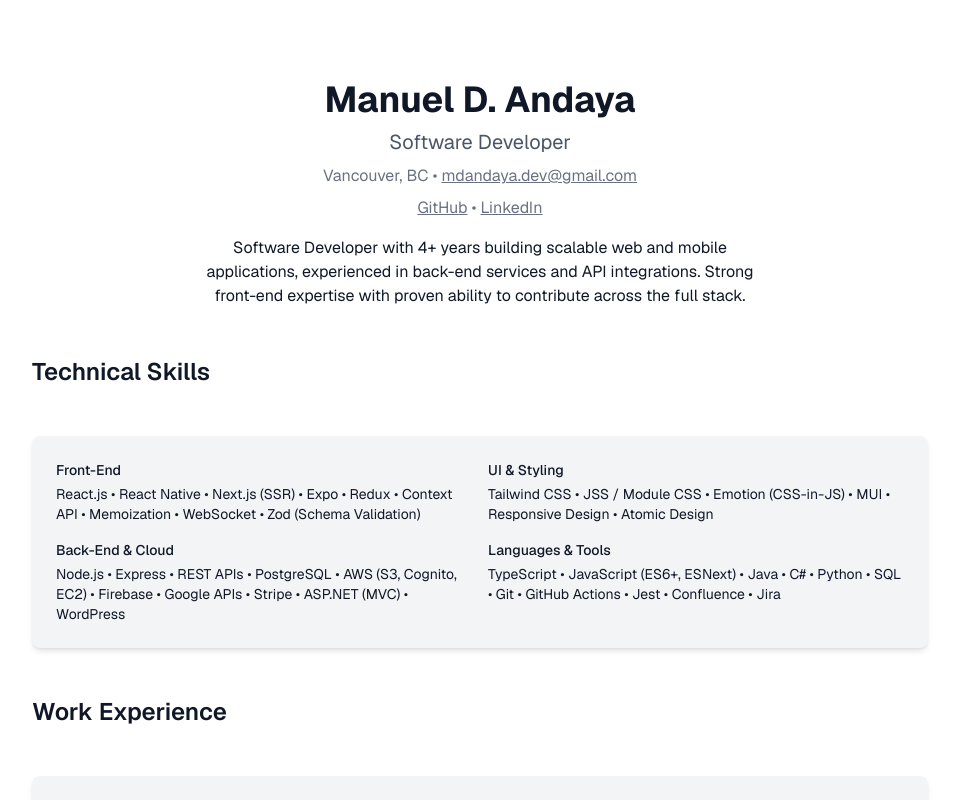
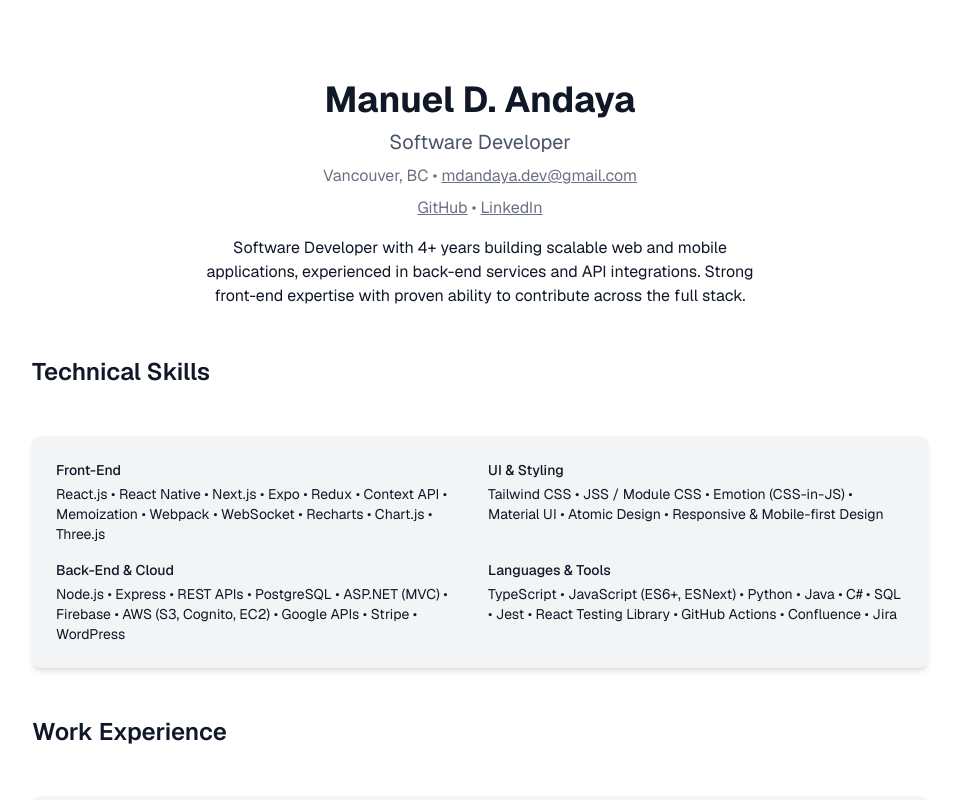
Before and after one commit to mdandaya/mdandaya.github.io, a Next.js app: page / in a window 1280 px wide. Shown: the top 800 px of the page, without its empty margins (160-1119 px from the left). Built offline with nearby package versions, Linux system fonts and the light colour scheme.

Commit message:
update content

```diff
--- a/src/app/page.tsx
+++ b/src/app/page.tsx
@@ -32,19 +32,19 @@ export default function Home() {
           <div className="grid grid-cols-1 sm:grid-cols-2 gap-4 text-sm">
             <div>
               <h3 className="font-medium mb-1">Front-End</h3>
-              <p>React.js • React Native • Next.js (SSR) • Expo • Redux • Context API • Memoization • WebSocket • Zod (Schema Validation)</p>
+              <p>React.js • React Native • Next.js • Expo • Redux • Context API • Memoization • Webpack • WebSocket • Recharts • Chart.js • Three.js</p>
             </div>
             <div>
               <h3 className="font-medium mb-1">UI & Styling</h3>
-              <p>Tailwind CSS • JSS / Module CSS • Emotion (CSS-in-JS) • MUI • Responsive Design • Atomic Design</p>
+              <p>Tailwind CSS • JSS / Module CSS • Emotion (CSS-in-JS) • Material UI • Atomic Design • Responsive & Mobile-first Design</p>
             </div>
             <div>
               <h3 className="font-medium mb-1">Back-End & Cloud</h3>
-              <p>Node.js • Express • REST APIs • PostgreSQL • AWS (S3, Cognito, EC2) • Firebase • Google APIs • Stripe • ASP.NET (MVC) • WordPress</p>
+              <p>Node.js • Express • REST APIs • PostgreSQL • ASP.NET (MVC) • Firebase • AWS (S3, Cognito, EC2) • Google APIs • Stripe • WordPress</p>
             </div>
             <div>
               <h3 className="font-medium mb-1">Languages & Tools</h3>
-              <p>TypeScript • JavaScript (ES6+, ESNext) • Java • C# • Python • SQL • Git • GitHub Actions • Jest • Confluence • Jira</p>
+              <p>TypeScript • JavaScript (ES6+, ESNext) • Python • Java • C# • SQL • Jest • React Testing Library • GitHub Actions • Confluence • Jira</p>
             </div>
           </div>
         </div>
```
